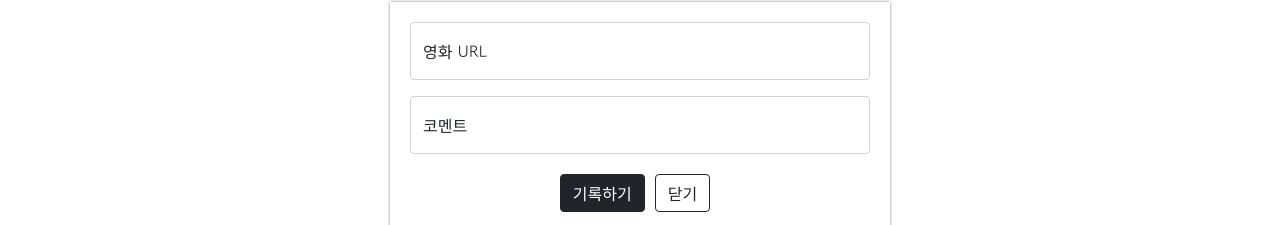
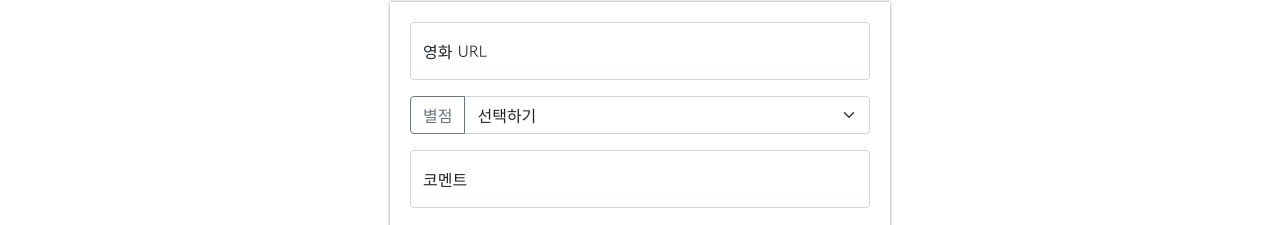
Before and after one commit to sane100400/movie, a plain HTML site: page index.html in a window 1280 px wide. Shown: the part 268-493 px from the top of the page. Drawn offline with nearby package versions, Linux system fonts and the light colour scheme.

Commit message:
Update index.html

```diff
--- a/index.html
+++ b/index.html
@@ -86,6 +86,17 @@
             <input type="email" class="form-control" id="floatingInput" placeholder="name@example.com">
             <label for="floatingInput">영화 URL</label>
         </div>
+        <div class="input-group mb-3">
+            <button class="btn btn-outline-secondary" type="button">별점</button>
+            <select class="form-select" id="inputGroupSelect03" aria-label="Example select with button addon">
+              <option selected>선택하기</option>
+              <option value="1">⭐</option>
+              <option value="2">⭐⭐</option>
+              <option value="3">⭐⭐⭐</option>
+              <option value="4">⭐⭐⭐⭐</option>
+              <option value="5">⭐⭐⭐⭐⭐</option>
+            </select>
+          </div>
         <div class="form-floating">
             <input type="password" class="form-control" id="floatingPassword" placeholder="Password">
             <label for="floatingPassword">코멘트</label>
```
